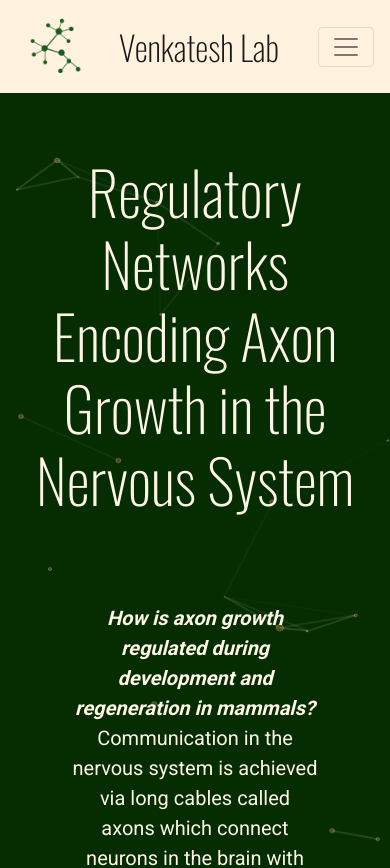
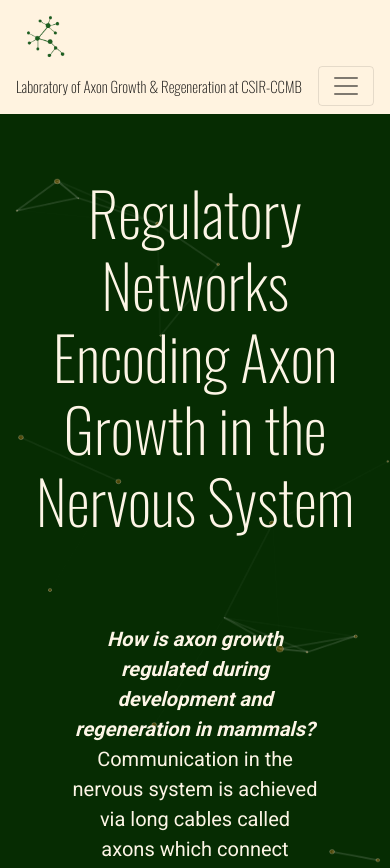
Before and after one commit to rdbcasillas/ishvenkatesh-lab, a Vue app: page / in a window 390 px wide. Shown: the top 868 px of the page. Built offline with nearby package versions, Linux system fonts and the light colour scheme; what vue-particles would draw is missing.

Commit message:
navbar title change

```diff
--- a/src/components/Navigation.vue
+++ b/src/components/Navigation.vue
@@ -4,12 +4,14 @@
       <b-navbar toggleable="lg" variant="info">
         <b-img
           fluid
-          width="80px"
+          width="60px"
           :src="require('../assets/ishlab-icon.png')"
           class="d-inline-block align-top"
           alt="Kitten"
         />
-        <b-navbar-brand to="/">Venkatesh Lab</b-navbar-brand>
+        <b-navbar-brand to="/"
+          >Laboratory of Axon Growth & Regeneration at CSIR-CCMB</b-navbar-brand
+        >
 
         <b-navbar-toggle target="nav-collapse"></b-navbar-toggle>
 
@@ -87,11 +89,16 @@ a.nav-link {
 a.nav-link:hover {
   color: green !important;
 }
-.navbar-brand {
-  font-size: 34px;
-}
 a.nav-link.active {
   color: green !important;
   font-weight: bold;
 }
+.navbar-brand {
+  font-size: 30px;
+}
+@media (max-width: 600px) {
+  .navbar-brand {
+    font-size: 15px;
+  }
+}
 </style>
```
